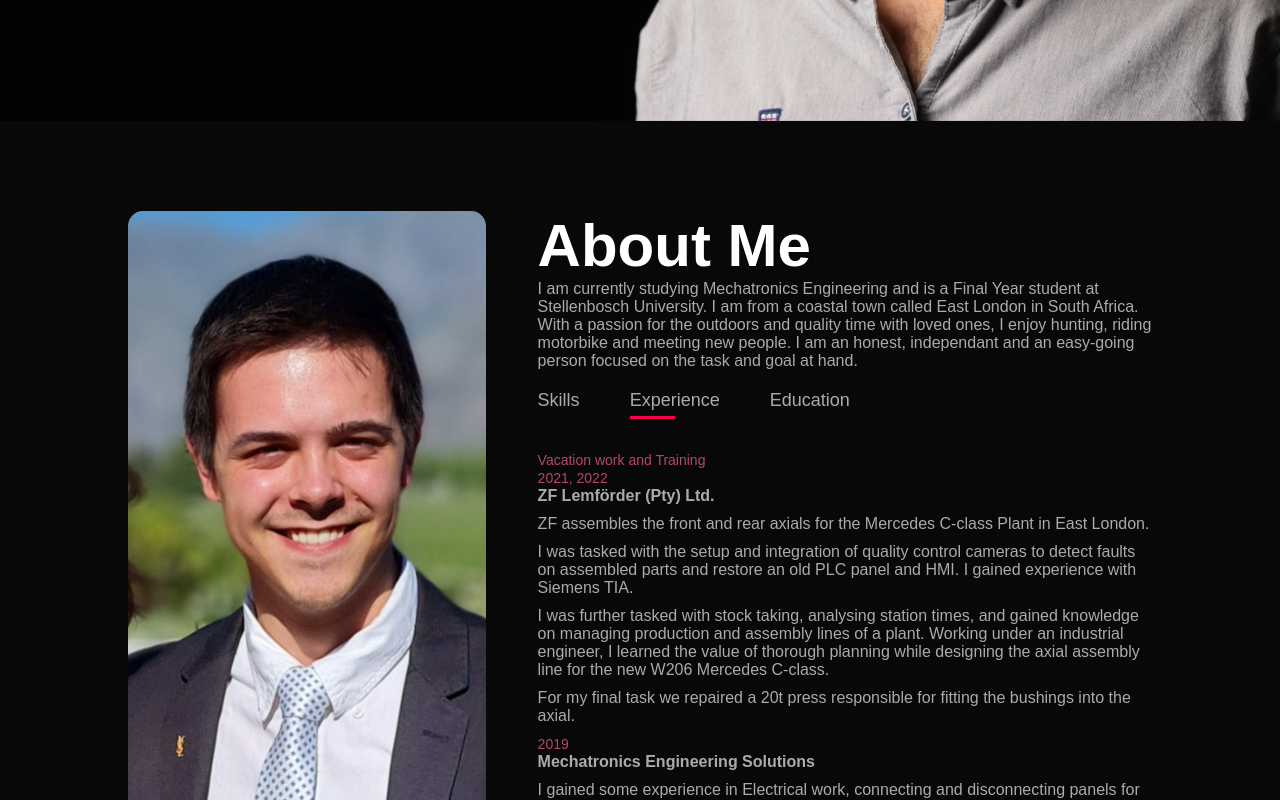
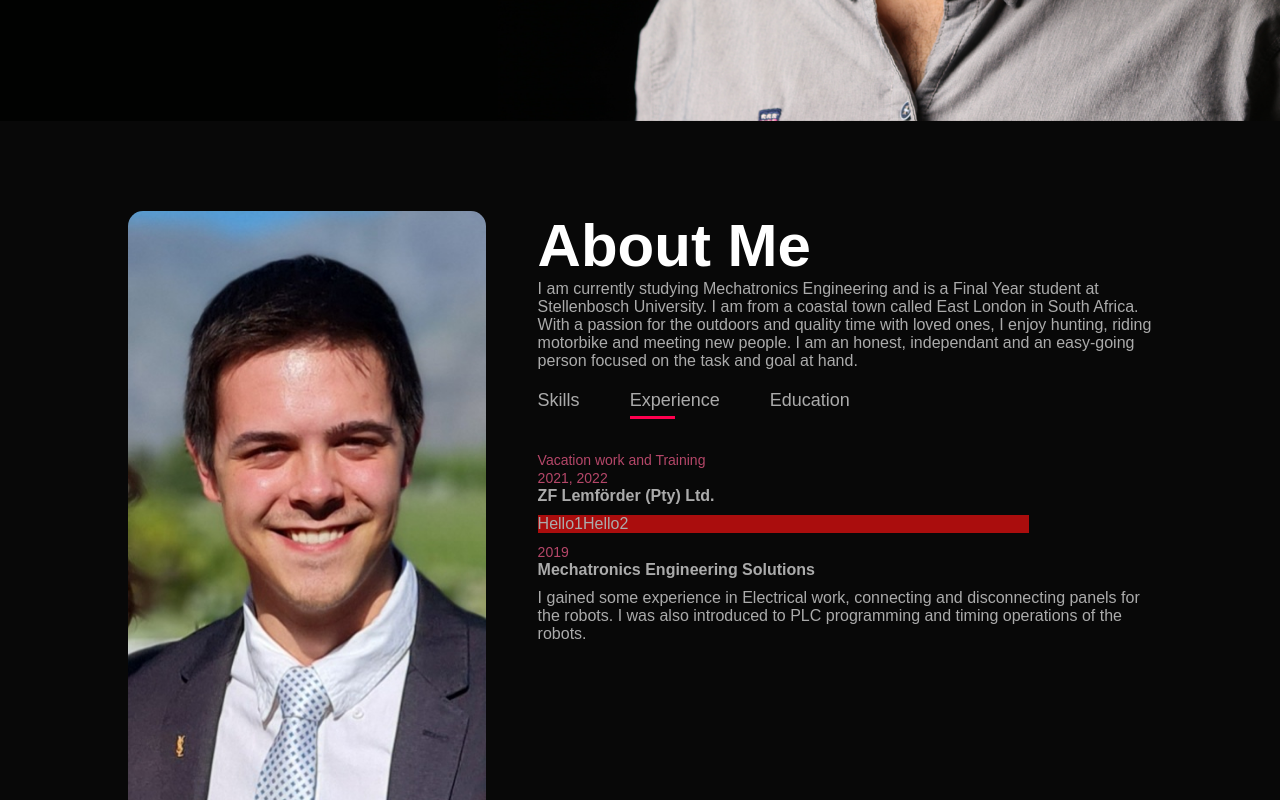
Before and after one commit to RuhanLouw/ruhanlouw.web1, a plain HTML site: page index.html in a window 1280 px wide. Both pictures are taken after a click on the element "Experience". Shown: the part 679-1479 px from the top of the page. Drawn offline with Linux system fonts and the light colour scheme.

Commit message:
Added two column to about tabs

```diff
--- a/index.html
+++ b/index.html
@@ -6,6 +6,7 @@
     <meta name="viewport" content="width=device-width, initial-scale=0.1">
     <title>Ruhan Louw Portfolio Website</title>
     <link rel="stylesheet" href="style.css">
+    <link rel="icon" type="image/x_icon" href="images/favicon1.ico">
 </head>
 <body>
 <div id="header">
@@ -50,18 +51,21 @@
                     <ul>
                         <li><span>Design</span><br>Mechanical and Electrical</li>
                         <li><span>Automation</span><br>PLCs and Siemens TIA</li>
-                        <li><span>Software</span><br>Web Dev (HTML, C#, vanilla js), Data Analytics (R), MATLAB, C, Python, AutoCAD Inventor</li>
+                        <li><span>Software</span><br>Web Dev (HTML, CSS, vanilla js), Data Analytics (R), MATLAB, C, Python, AutoCAD Inventor</li>
                         <li><span>Electronics</span><br>Microcontrolllers and peripherals</li>
                     </ul>
                 </div>
                 <div class="tab-contents" id="experience"><!--experience-->
                     <ul>
-                        <li><span>Vacation work and Training<br>2021, 2022</span><br><b>ZF Lemförder (Pty) Ltd.</b><br>
-                            <li>ZF assembles the front and rear axials for the Mercedes C-class Plant in East London.</li>
-                            <li>I was tasked with the setup and integration of quality control cameras to detect faults on assembled parts and restore an old PLC panel and HMI. I gained experience with Siemens TIA.</li>
-                            <li>I was further tasked with stock taking, analysing station times, and gained knowledge on managing production and assembly lines of a plant. Working under an industrial engineer, I learned the value of thorough planning while designing the axial assembly line for the new W206 Mercedes C-class.</li>
-                            <li>For my final task we repaired a 20t press responsible for fitting the bushings into the axial.</li>
-                        </li>
+                        <li><span>Vacation work and Training<br>2021, 2022</span><br><b>ZF Lemförder (Pty) Ltd.</b></li>
+                        <div class="tabcontent-row">
+                            <div class="tabcontent-col-1" >
+                                Hello1
+                            </div>
+                            <div class="tabcontent-col-1" >
+                                Hello2
+                            </div>
+                        </div>
                         <li><span>2019</span><br><b>Mechatronics Engineering Solutions</b>
                             <li>I gained some experience in Electrical work,
                                 connecting and disconnecting panels for the robots. I was also
--- a/style.css
+++ b/style.css
@@ -128,3 +128,13 @@ nav ul li a:hover::after{
 .tab-contents.active-tab{
     display: block;
 }
+.tabcontent-row{
+    margin-right: 20%;
+    display: flex;
+    flex-wrap: wrap;
+    background-color: #aa0d0d;
+}
+.tabcontent-col-1{
+    content: '';
+    justify-content: right;
+}
```
Also changed, not shown: codecopy.txt (added), images/favicon1.ico (added), images/x_icon.png (added).
